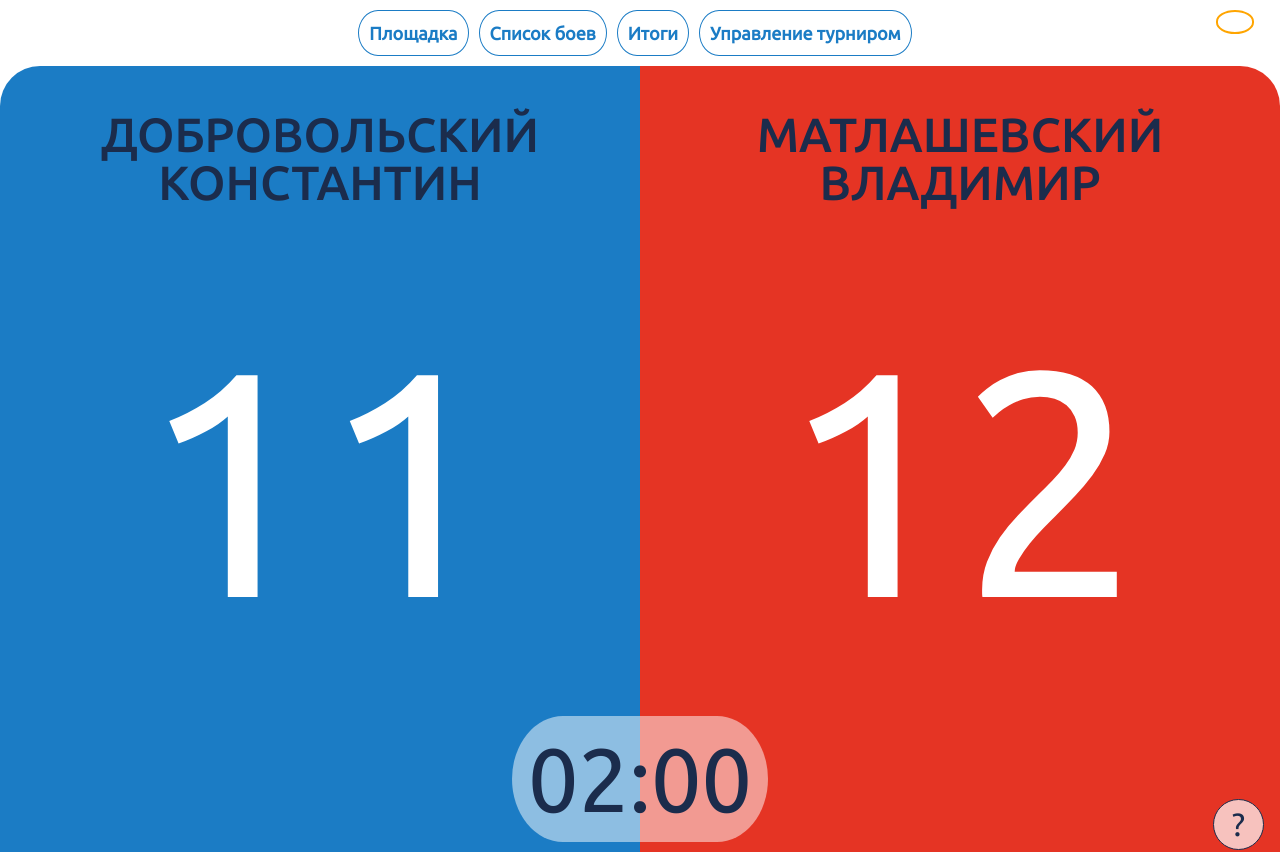
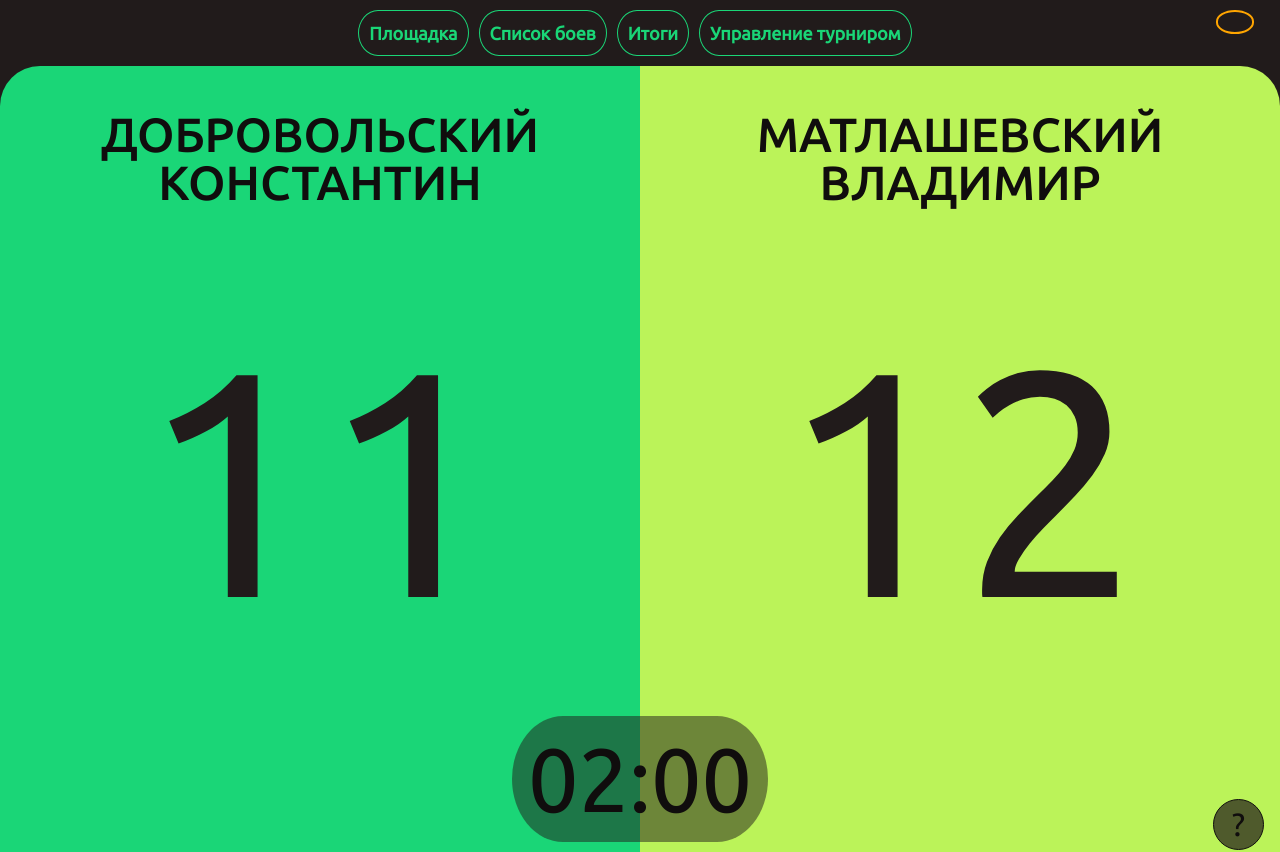
Before and after one commit to KonstantinDobrovolsky/nn-front-v.1, a React app: page /playground in a window 1280 px wide. Shown: the top 852 px of the page. Built offline with nearby package versions, Linux system fonts and the light colour scheme.

Commit message:
Create useTheme

```diff
--- a/src/app/App.tsx
+++ b/src/app/App.tsx
@@ -2,18 +2,11 @@ import { Link } from "react-router-dom";
 import 'app/styles/index.css';
 import { AppRouter } from "app/providers/appRouter";
 import Button from "shared/ui/Button/Button";
-import { useState } from "react";
 import classes from './App.module.css';
+import { useTheme } from "./providers/ThemeProvider/useTheme";
 
 function App() {
-  const [theme, setTheme] = useState('light');
-
-  const changeTheme = () => {
-    if (theme === 'light')
-      setTheme('cyberpunk')
-    else
-      setTheme('light')
-  }
+  const {theme, switchTheme} = useTheme()
 
   return (
     <div className={`app ${theme}`}>
@@ -25,7 +18,7 @@ function App() {
           <Link className={classes.link} to={'/tournamentResults'}>Итоги</Link>
           <Link className={classes.link} to={'/tournamentSettings'}>Управление турниром</Link>
         </div>
-        <Button name="" inheritClasses={classes.themeToggle} onClick={changeTheme}/>
+        <Button name="" inheritClasses={classes.themeToggle} onClick={switchTheme}/>
       </div>
 
       <AppRouter/>
--- /dev/null
+++ b/src/app/providers/ThemeProvider/useTheme.tsx
@@ -0,0 +1,26 @@
+import { useState } from "react";
+
+interface UseThemeResult {
+    theme: Theme,
+    switchTheme: () => void
+}
+
+enum Theme {
+    LIGHT = 'light',
+    CYBERPUNK = 'cyberpunk'
+  }
+
+export function useTheme(): UseThemeResult {
+      const loadTheme = localStorage.getItem('LOCAL_STORAGE_THEME_KEY') === 'light' ? Theme.LIGHT : Theme.CYBERPUNK;
+      const [theme, setTheme] = useState(loadTheme);
+
+      const switchTheme = () => {
+        const newTheme = theme === Theme.LIGHT ? Theme.CYBERPUNK : Theme.LIGHT;
+        setTheme(newTheme)
+        localStorage.setItem("LOCAL_STORAGE_THEME_KEY", newTheme);
+      }
+
+    return (
+        { theme, switchTheme }
+    );
+}
```
